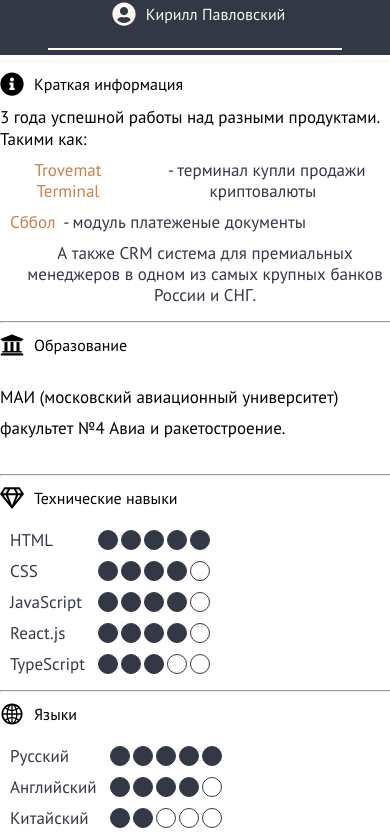
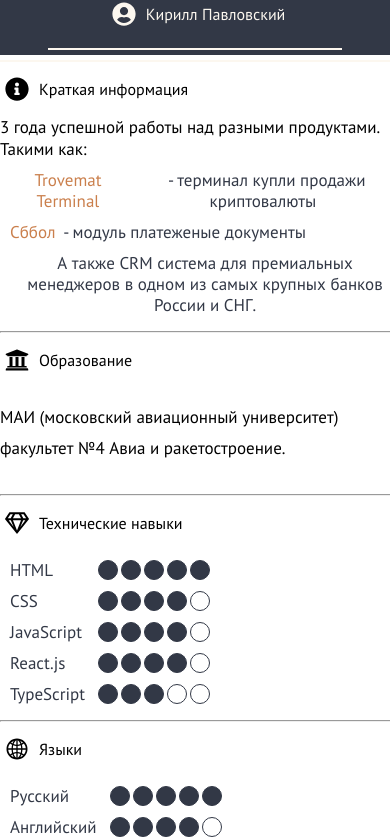
Before and after one commit to stevenKirill/kirill-personal-blog, a Next.js app: page /about in a window 390 px wide. Shown: the part 465-1304 px from the top of the page. Built offline with nearby package versions, Linux system fonts and the light colour scheme.

Commit message:
added styles

```diff
--- a/pages/category/[category_name].jsx
+++ b/pages/category/[category_name].jsx
@@ -9,9 +9,9 @@ const CategoryBlogPage = ({ posts, category }) => {
   return (
     <>
         <Head>
-        <title>{category}</title>
-        <meta name="keywords" content={`${category} категория,блог,успех,читать,полезная информаиция`}/>
-        <meta name="description" content="блог о программировании,психологии,спорте и других интересных темах."/>
+            <title>{category}</title>
+            <meta name="keywords" content={`${category} категория,блог,успех,читать,полезная информаиция`}/>
+            <meta name="description" content="блог о программировании,психологии,спорте и других интересных темах."/>
         </Head>
         <div className={styles.category_title_container}>
             <div>#{category}</div>
--- a/styles/post.module.css
+++ b/styles/post.module.css
@@ -52,7 +52,8 @@
 @media (max-width: 900px) {
   .content {
     display: grid;
-    grid-template-columns: auto auto !important;
+    grid-template-rows: auto 1fr auto !important;
+    grid-template-columns: unset !important;
   }
   .posts {
       grid-template-columns: repeat(2,1fr);
@@ -62,7 +63,8 @@
 @media (max-width: 700px) {
   .content {
     display: grid;
-    grid-template-columns: auto auto !important;
+    grid-template-rows: auto 1fr auto !important;
+    grid-template-columns: unset !important;
   }
   .posts {
       grid-template-columns: 1fr;
--- a/styles/resume.module.css
+++ b/styles/resume.module.css
@@ -146,6 +146,7 @@
     display: flex;
     align-items: center;
     justify-content: flex-start;
+    padding: 5px;
 }
 .blockHeaderRight {
     margin-left: 10px;
```
